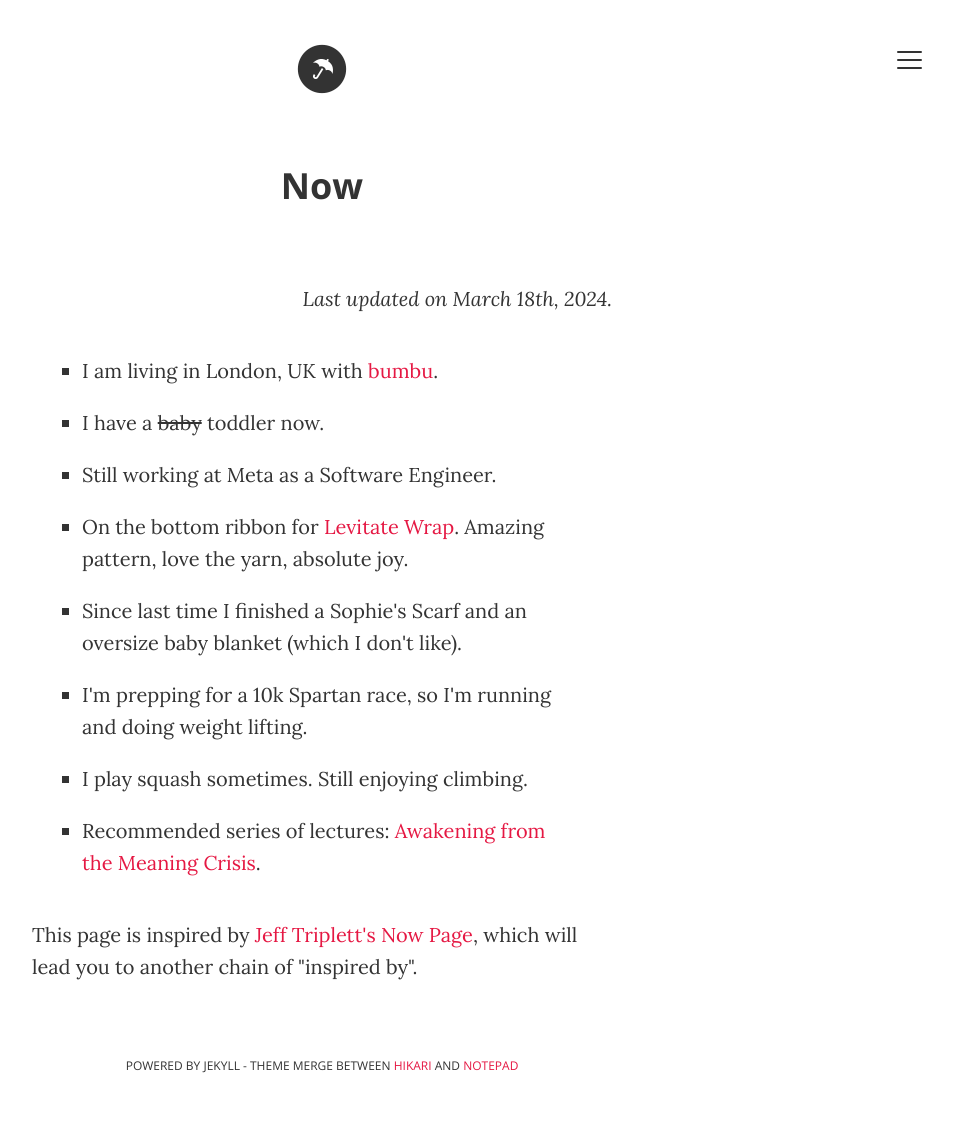
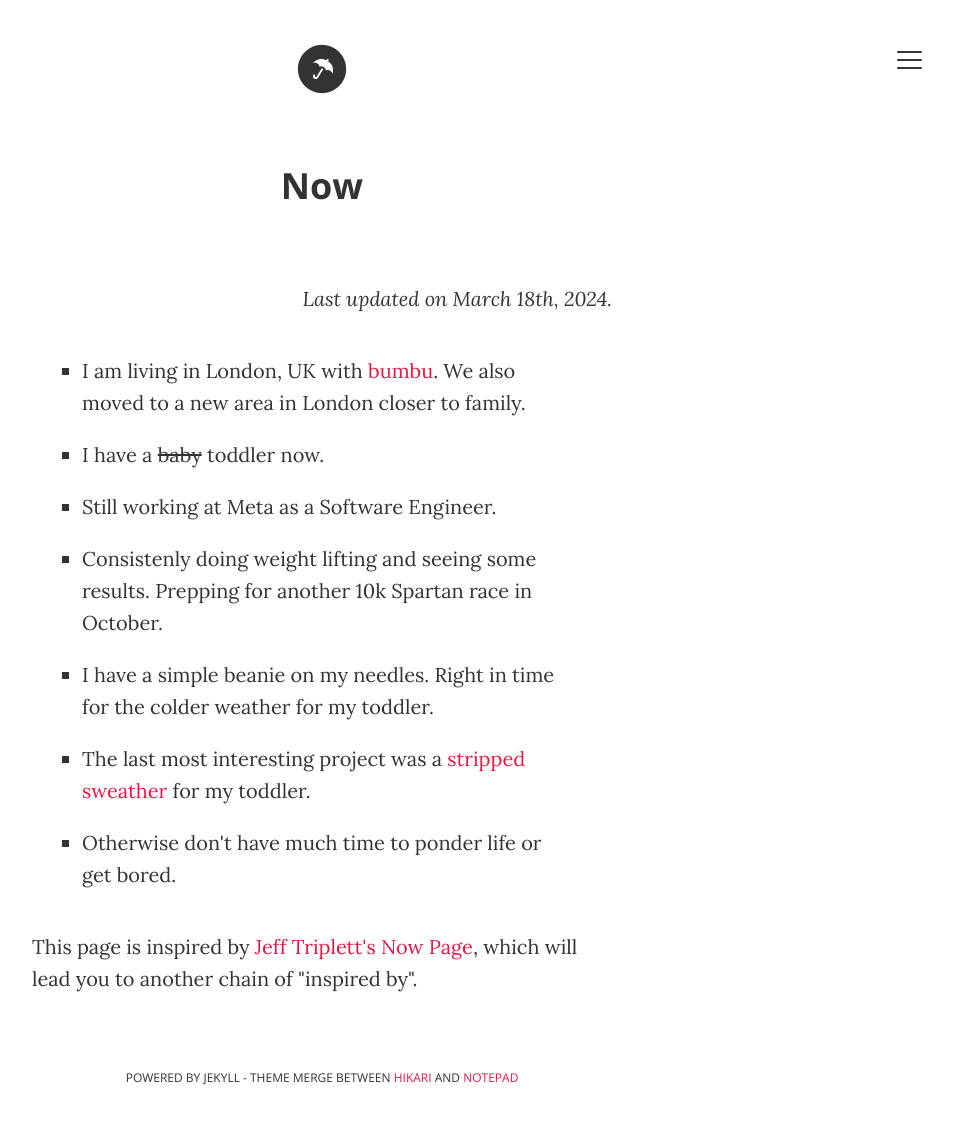
Before and after one commit to ana-balica/ana-balica.github.io, a Jekyll site: the page built from now.html, in a window 1280 px wide. Shown: the whole page, without its empty margins (318-1271 px from the left). Built offline with Jekyll 4.4.1, drawn with Linux system fonts in a browser that asks for light colours; comment, search, counter and statistics services are not loaded.

Commit message:
Update now.html

```diff
--- a/now.html
+++ b/now.html
@@ -8,14 +8,13 @@ description: "What I'm doing now"
   <h1>Now</h1>
   <p class="last-updated"><em>Last updated on March 18th, 2024.</em></p>
   <ul class="now-list">
-      <li>I am living in London, UK with <a href="https://bumbu.me/" target="_blank">bumbu</a>.</li>
+      <li>I am living in London, UK with <a href="https://bumbu.me/" target="_blank">bumbu</a>. We also moved to a new area in London closer to family.</li>
       <li>I have a <s>baby</s> toddler now.</li>
       <li>Still working at Meta as a Software Engineer.</li>
-      <li>On the bottom ribbon for <a href="https://www.ravelry.com/patterns/library/levitate-wrap" target="_blank">Levitate Wrap</a>. Amazing pattern, love the yarn, absolute joy.</li>
-      <li>Since last time I finished a Sophie's Scarf and an oversize baby blanket (which I don't like).</li>
-      <li>I'm prepping for a 10k Spartan race, so I'm running and doing weight lifting.</li>
-      <li>I play squash sometimes. Still enjoying climbing.</li>
-      <li>Recommended series of lectures: <a href="https://www.youtube.com/playlist?list=PLND1JCRq8Vuh3f0P5qjrSdb5eC1ZfZwWJ" target="_blank">Awakening from the Meaning Crisis</a>.</li>
+      <li>Consistenly doing weight lifting and seeing some results. Prepping for another 10k Spartan race in October.</li>
+      <li>I have a simple beanie on my needles. Right in time for the colder weather for my toddler.</li>
+      <li>The last most interesting project was a <a href="https://www.ravelry.com/projects/anabalica/flax-worsted">stripped sweather</a> for my toddler.</li>
+      <li>Otherwise don't have much time to ponder life or get bored.</li>
   </ul>
 
   <p>This page is inspired by <a href="https://jefftriplett.com/now/" target='_blank'>Jeff Triplett's Now Page</a>, which will lead you to another chain of "inspired by".</p>
```
